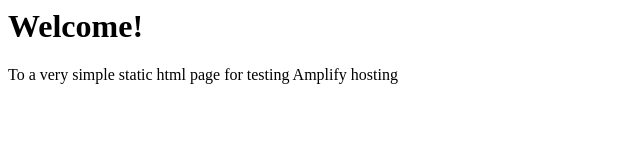
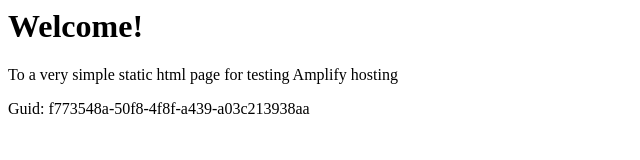
Before and after one commit to aws-aemilia-iad/Github-PR-Commit-Integration-Test-DoNotTouch-Gith-P5X5MO5I-v1-preprod-us-east-1, a website: page src/index.html in a window 1280 px wide. Shown: the whole page, without its empty margins (0-640 px from the left). Drawn offline with Linux system fonts and the light colour scheme.

Commit message:
commit from integ tests

```diff
--- a/src/index.html
+++ b/src/index.html
@@ -1,3 +1,5 @@
+
+
 <html lang="en">
 
 <head>
@@ -10,6 +12,6 @@
 <body>
     <h1>Welcome!</h1>
     <p>To a very simple static html page for testing Amplify hosting</p>
-</body>
+    <p>Guid: f773548a-50f8-4f8f-a439-a03c213938aa</p></body>
 
 </html>
```
